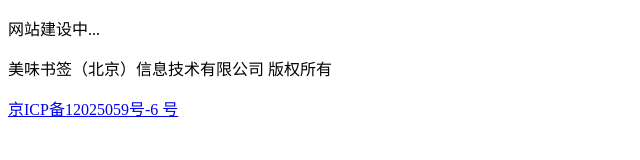
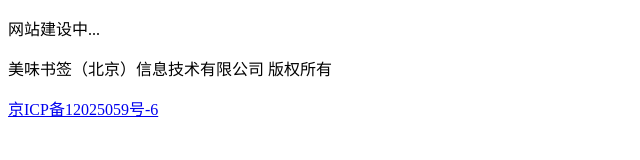
Before and after one commit to leancloud/www.leanapp.cn, a plain HTML site: page index.html in a window 1280 px wide. Shown: the full height of the page, 0-640 px from the left. Drawn offline with Linux system fonts and the light colour scheme.

Commit message:
:alien: Update MIIT domain

```diff
--- a/index.html
+++ b/index.html
@@ -7,6 +7,6 @@
   <body>
     <p> 网站建设中... </p>
     <p> 美味书签（北京）信息技术有限公司 版权所有</p>
-    <a href="http://www.miitbeian.gov.cn" target="_blank" rel="noopener">京ICP备12025059号-6 号</a>
+    <a href="https://beian.miit.gov.cn/" target="_blank" rel="noopener">京ICP备12025059号-6</a>
   </body>
 </html>
```
